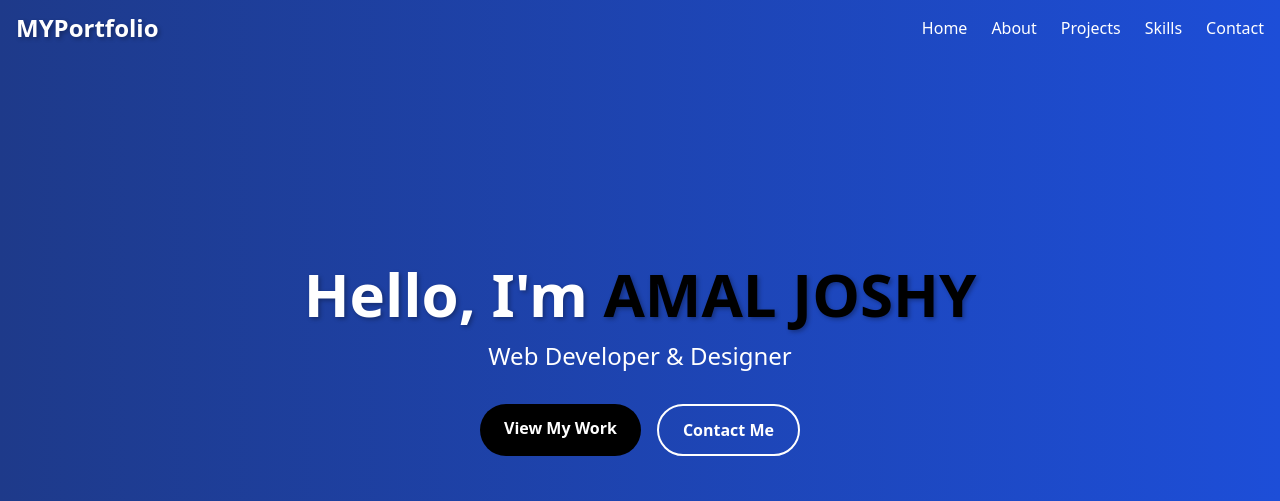
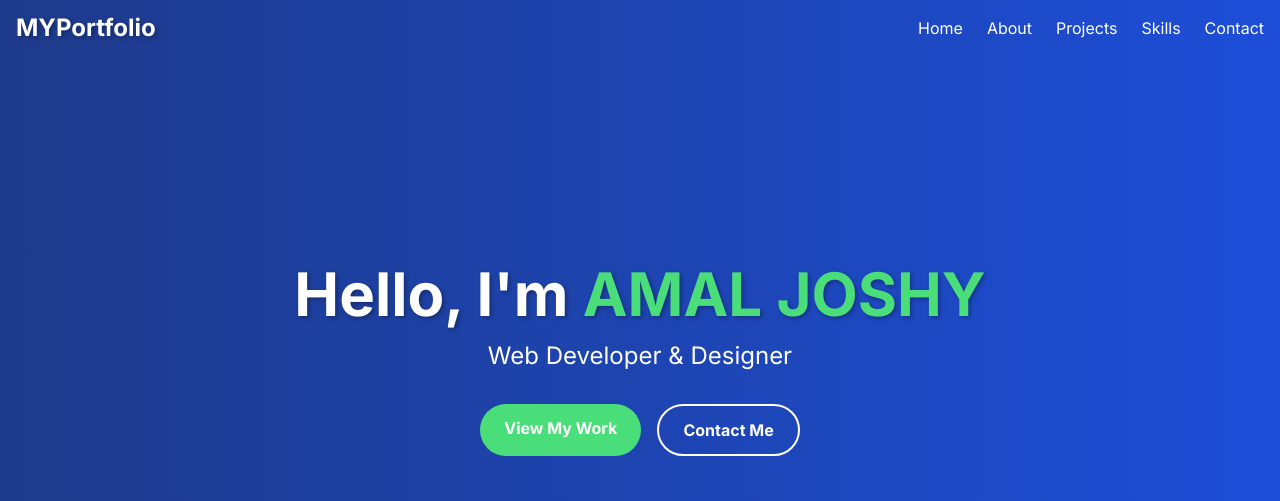
Before and after one commit to Amaljoshy23/PORTFOLIO-, a plain HTML site: page index.html in a window 1280 px wide. Shown: the top 501 px of the page. Drawn offline with nearby package versions, Linux system fonts and the light colour scheme.

Commit message:
Update index.html

```diff
--- a/index.html
+++ b/index.html
@@ -13,10 +13,15 @@
             theme: {
                 extend: {
                     colors: {
-                        primary: 'black',
-                        secondary:'yellow',
-                        dark: 'black',
-                    }
+                        primary: '#4ADE7B',
+                        secondary: '#3B82F6',
+                        dark: '#121212',
+                        light: '#FAFAFA',
+                        muted: '#6B7280',
+                    },
+                    fontFamily: {
+                        sans: ['Inter', 'sans-serif'],
+                    },
                 }
             }
         }
@@ -29,8 +34,27 @@
             .transition-nav {
                 transition: background-color 0.3s ease;
             }
+            .gradient-border {
+                position: relative;
+                border-radius: 0.75rem;
+                z-index: 0;
+            }
+            .gradient-border::before {
+                content: '';
+                position: absolute;
+                inset: -1px;
+                border-radius: 0.75rem;
+                background: linear-gradient(45deg, #4ADE7B, #3B82F6);
+                z-index: -1;
+                opacity: 0;
+                transition: opacity 0.3s ease;
+            }
+            .gradient-border:hover::before {
+                opacity: 1;
+            }
         }
     </style>
+    <link href="https://fonts.googleapis.com/css2?family=Inter:wght@300;400;500;600;700&display=swap" rel="stylesheet">
 </head>
 <body class="bg-gray-50 text-gray-800">
     <!-- Navigation -->
```
